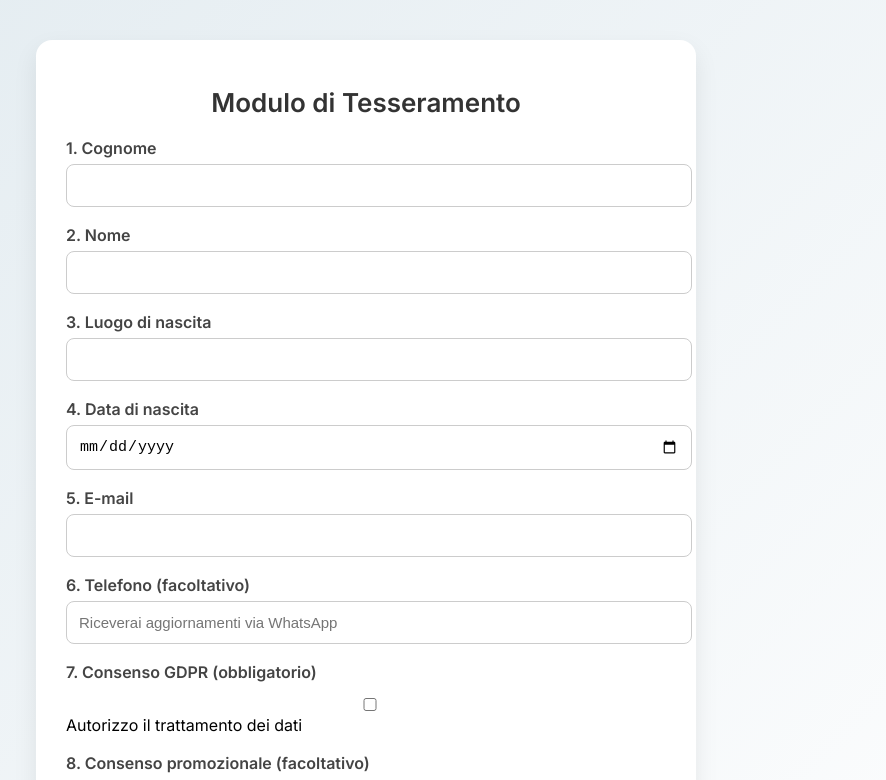
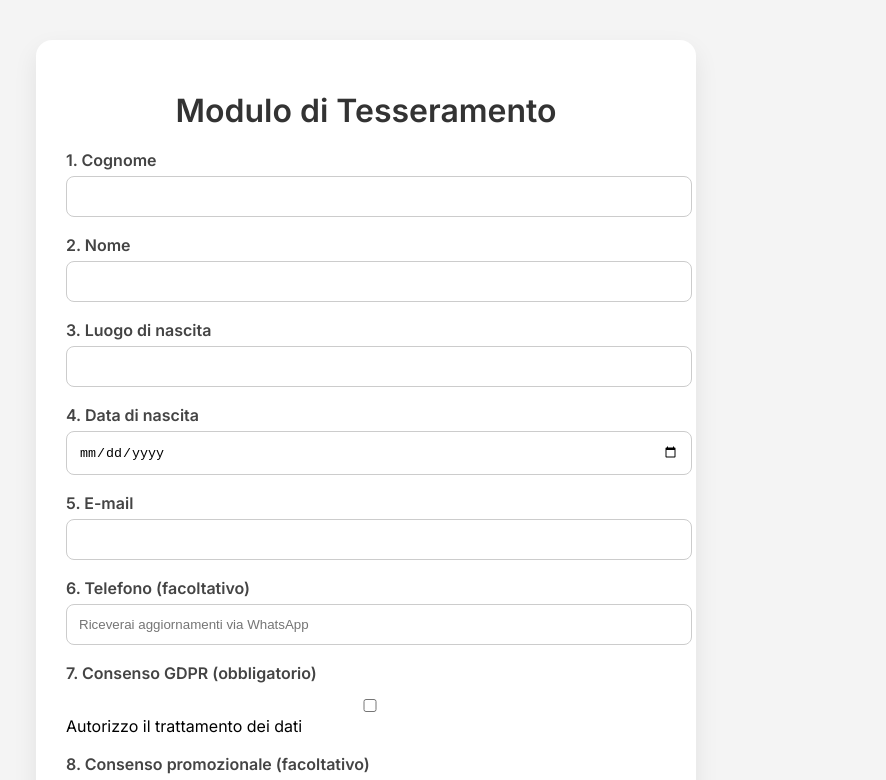
Before and after one commit to gregoriomartino/tesseramento-form, a plain HTML site: page index.html in a window 1280 px wide. Shown: the top 780 px of the page, without its empty margins (274-1160 px from the left). Drawn offline with Linux system fonts and the light colour scheme.

Commit message:
Update index.html

```diff
--- a/index.html
+++ b/index.html
@@ -6,36 +6,16 @@
 <title>Modulo di Tesseramento</title>
 <link href="https://fonts.googleapis.com/css2?family=Inter:wght@300;400;600&display=swap" rel="stylesheet">
 <style>
-    body {
-        font-family: 'Inter', sans-serif;
-        background: linear-gradient(135deg, #e2ebf0, #ffffff);
-        margin: 0;
-        padding: 0;
-    }
-    .container {
-        max-width: 600px;
-        margin: 40px auto;
-        background: #fff;
-        padding: 30px;
-        border-radius: 16px;
-        box-shadow: 0px 10px 25px rgba(0,0,0,0.08);
-        animation: fadeIn 0.6s ease-out;
-    }
-    @keyframes fadeIn {
-        from { opacity: 0; transform: translateY(15px); }
-        to { opacity: 1; transform: translateY(0); }
-    }
-    h1 { text-align: center; font-size: 26px; margin-bottom: 20px; color: #333; }
-    label { font-weight: 600; display: block; margin-top: 18px; color: #444; }
-    input, textarea { width: 100%; padding: 12px; margin-top: 6px; border: 1px solid #ccc; border-radius: 8px; font-size: 15px; transition: border-color 0.3s; }
-    input:focus, textarea:focus { border-color: #007bff; outline: none; }
-    .checkbox-line { margin-top: 10px; }
-    .paypal { text-align: center; margin-top: 25px; }
-    .paypal a { font-weight: 600; color: #007bff; text-decoration: none; }
-    .paypal a:hover { text-decoration: underline; }
-    button { width: 100%; padding: 14px; margin-top: 30px; background: #007bff; color: white; border: none; border-radius: 10px; font-size: 17px; cursor: pointer; transition: background 0.3s; font-weight: 600; }
-    button:hover { background: #0056b3; }
-    @media (max-width: 480px) { .container { margin: 15px; padding: 20px; } h1 { font-size: 22px; } }
+body { font-family: 'Inter', sans-serif; background: #f4f4f4; margin: 0; padding: 0; }
+.container { max-width:600px; margin:40px auto; background:#fff; padding:30px; border-radius:16px; box-shadow:0 10px 25px rgba(0,0,0,0.08); }
+h1 { text-align:center; margin-bottom:20px; color:#333; }
+label { display:block; margin-top:18px; font-weight:600; color:#444; }
+input, textarea { width:100%; padding:12px; margin-top:6px; border:1px solid #ccc; border-radius:8px; }
+button { width:100%; padding:14px; margin-top:30px; background:#007bff; color:white; border:none; border-radius:10px; cursor:pointer; font-weight:600; }
+button:hover { background:#0056b3; }
+.checkbox-line { margin-top:10px; }
+.paypal { text-align:center; margin-top:25px; }
+.paypal a { color:#007bff; font-weight:600; text-decoration:none; }
 </style>
 </head>
 <body>
@@ -86,7 +66,7 @@
 </div>
 
 <script>
-const SCRIPT_URL = "https://script.google.com/macros/s/AKfycbw1WtN-wyxzFg4PkzBmpVUUMzuI72oTaB0SpdydnaHrlRMBabpB5A9uN7z_kM_b0-MVmw/exec";
+const SCRIPT_URL = "https://script.google.com/macros/s/AKfycbxY2_U2mLyk0LV3kCK28FCR45NJ297a6Uch4zdY0drQZkdpvUkjUNq29853BmKhHhBqHw/exec";
 
 document.getElementById("tesseramentoForm").addEventListener("submit", async function(e){
     e.preventDefault();
@@ -105,9 +85,8 @@ document.getElementById("tesseramentoForm").addEventListener("submit", async fun
     // Salva CSV locale
     const csv = Object.keys(dati).join(",") + "\n" + Object.values(dati).join(",");
     const blob = new Blob([csv], {type:'text/csv'});
-    const url = URL.createObjectURL(blob);
     const a = document.createElement('a');
-    a.href = url;
+    a.href = URL.createObjectURL(blob);
     a.download = 'tesseramento.csv';
     a.click();
 
@@ -115,11 +94,10 @@ document.getElementById("tesseramentoForm").addEventListener("submit", async fun
     try {
         await fetch(SCRIPT_URL, {
             method: "POST",
-            mode: "no-cors",
             headers: {"Content-Type":"application/json"},
             body: JSON.stringify(dati)
         });
-        document.getElementById("message").innerText = "Invio riuscito!";
+        document.getElementById("message").innerText = "✓ Invio riuscito!";
         this.reset();
     } catch(err) {
         document.getElementById("message").innerText = "Errore nell'invio";
```
Lines whose indentation alone changed are shown as unchanged.
